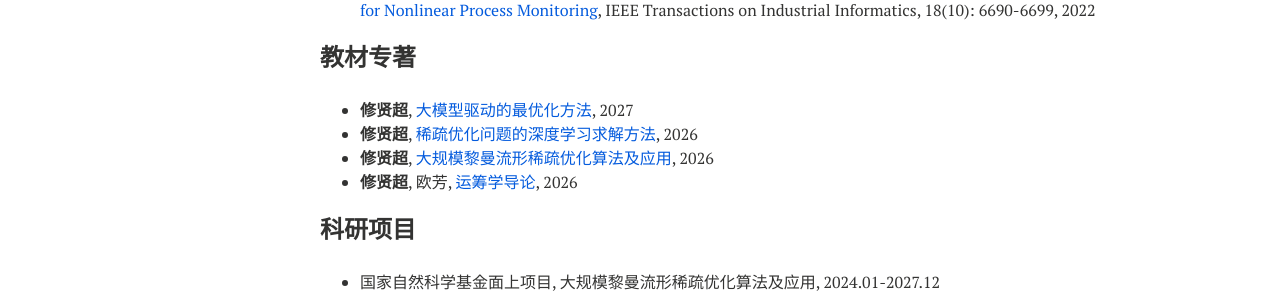
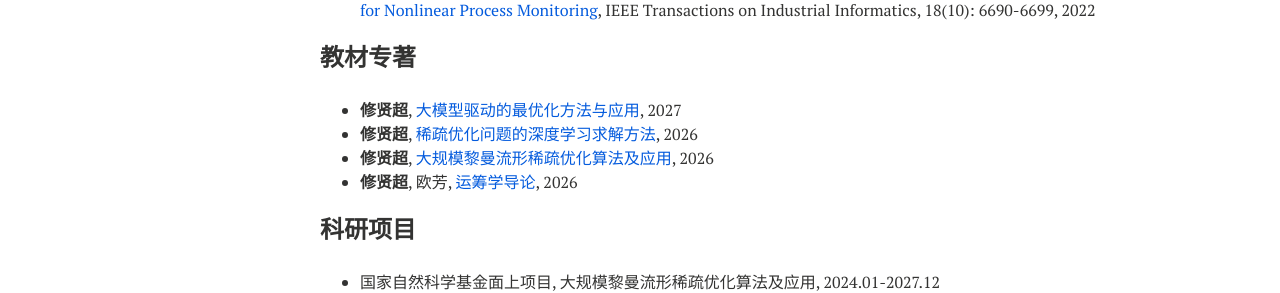
Before and after one commit to xianchaoxiu/xianchaoxiu.github.io, a Jekyll site: the page built from chinese/index.md, in a window 1280 px wide. Shown: the part 969-1262 px from the top of the page. Built offline with Jekyll 4.4.1, drawn with Linux system fonts in a browser that asks for light colours; nearby versions of some CDN libraries.

Commit message:
Update index.md

```diff
--- a/chinese/index.md
+++ b/chinese/index.md
@@ -46,7 +46,7 @@ share: false
 
 
 ### 教材专著
-* <b>修贤超</b>,  <a href="https://xianchaoxiu.github.io/chinese/book/LLMOPT/" class="textlink" target="_blank">大模型驱动的最优化方法</a>, 2027  <br>
+* <b>修贤超</b>,  <a href="https://xianchaoxiu.github.io/chinese/book/LLMOPT/" class="textlink" target="_blank">大模型驱动的最优化方法与应用</a>, 2027  <br>
 * <b>修贤超</b>,  <a href="https://xianchaoxiu.github.io/chinese/book/L2O/" class="textlink" target="_blank">稀疏优化问题的深度学习求解方法</a>, 2026  <br>
 * <b>修贤超</b>, <a href="https://xianchaoxiu.github.io/chinese/book/OPT/" class="textlink" target="_blank">大规模黎曼流形稀疏优化算法及应用</a>, 2026  <br>
 * <b>修贤超</b>, 欧芳, <a href="https://xianchaoxiu.github.io/chinese/book/OR/" class="textlink" target="_blank"> 运筹学导论</a>, 2026  <br>
```
